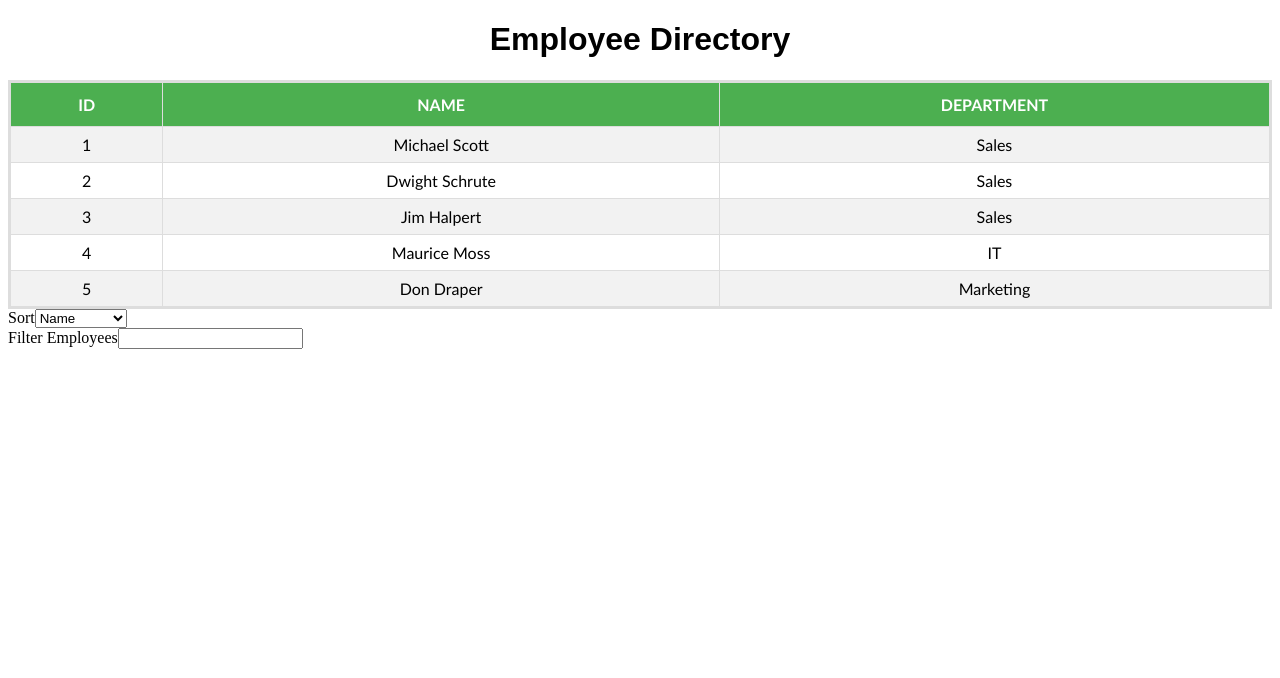
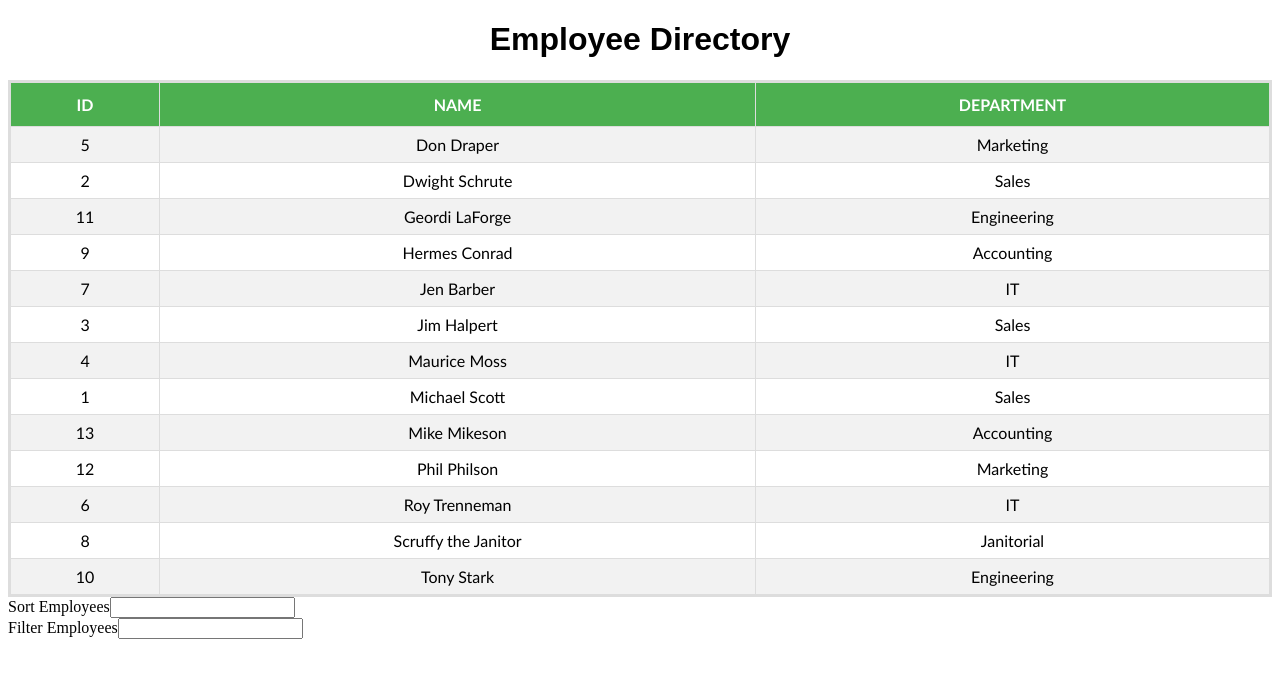
Before and after one commit to wmhunt1/React-Employee-Directory, a React (Create React App) app in the folder employee_directory/: page / in a window 1280 px wide. Shown: the top 678 px of the page. Built offline with nearby package versions, Linux system fonts and the light colour scheme.

Commit message:
sorts names alphabetically

```diff
--- a/employee_directory/src/components/Sort/index.js
+++ b/employee_directory/src/components/Sort/index.js
@@ -1,13 +1,10 @@
 import React from "react";
 
-function Sort() {
-    return (
+function Sort(){
+    return(
         <div>
-            <label for="sortEmployees">Sort</label>
-            <select name="sortEmployees" id="sortEmployees">
-                <option value="name">Name</option>
-                <option value="department">Department</option>
-            </select>
+            <label for="sort">Sort Employees</label>
+            <input></input>
         </div>
     )
 }
--- a/employee_directory/src/components/Table/index.js
+++ b/employee_directory/src/components/Table/index.js
@@ -1,7 +1,19 @@
 import React, { Component } from 'react'
+//import React from 'react'
 import "./style.css";
 import employees from "../employees.json";
 
+function sortByProperty(property){
+   return function(a,b){
+      if(a[property] > b[property])
+         return 1;
+      else if(a[property] < b[property])
+         return -1;
+
+      return 0;
+   }
+}
+employees.sort(sortByProperty("name")); //sort according to pId
 class Table extends Component {
    constructor(props) {
       super(props) //since we are extending class Table so we have to use super in order to override Component class constructor
--- a/employee_directory/src/components/employees.json
+++ b/employee_directory/src/components/employees.json
@@ -3,5 +3,13 @@
     { "id": 2, "name": "Dwight Schrute", "department": "Sales"},
     { "id": 3, "name": "Jim Halpert", "department": "Sales"},
     { "id": 4, "name": "Maurice Moss", "department": "IT"},
-    { "id": 5, "name": "Don Draper", "department": "Marketing"}
+    { "id": 5, "name": "Don Draper", "department": "Marketing"},
+    { "id": 6, "name": "Roy Trenneman", "department": "IT"},
+    { "id": 7, "name": "Jen Barber", "department": "IT"},
+    { "id": 8, "name": "Scruffy the Janitor", "department": "Janitorial"},
+    { "id": 9, "name": "Hermes Conrad", "department": "Accounting"},
+    { "id": 10, "name": "Tony Stark", "department": "Engineering"},
+    { "id": 11, "name": "Geordi LaForge", "department": "Engineering"},
+    { "id": 12, "name": "Phil Philson", "department": "Marketing"},
+    { "id": 13, "name": "Mike Mikeson", "department": "Accounting"}
  ]
```
